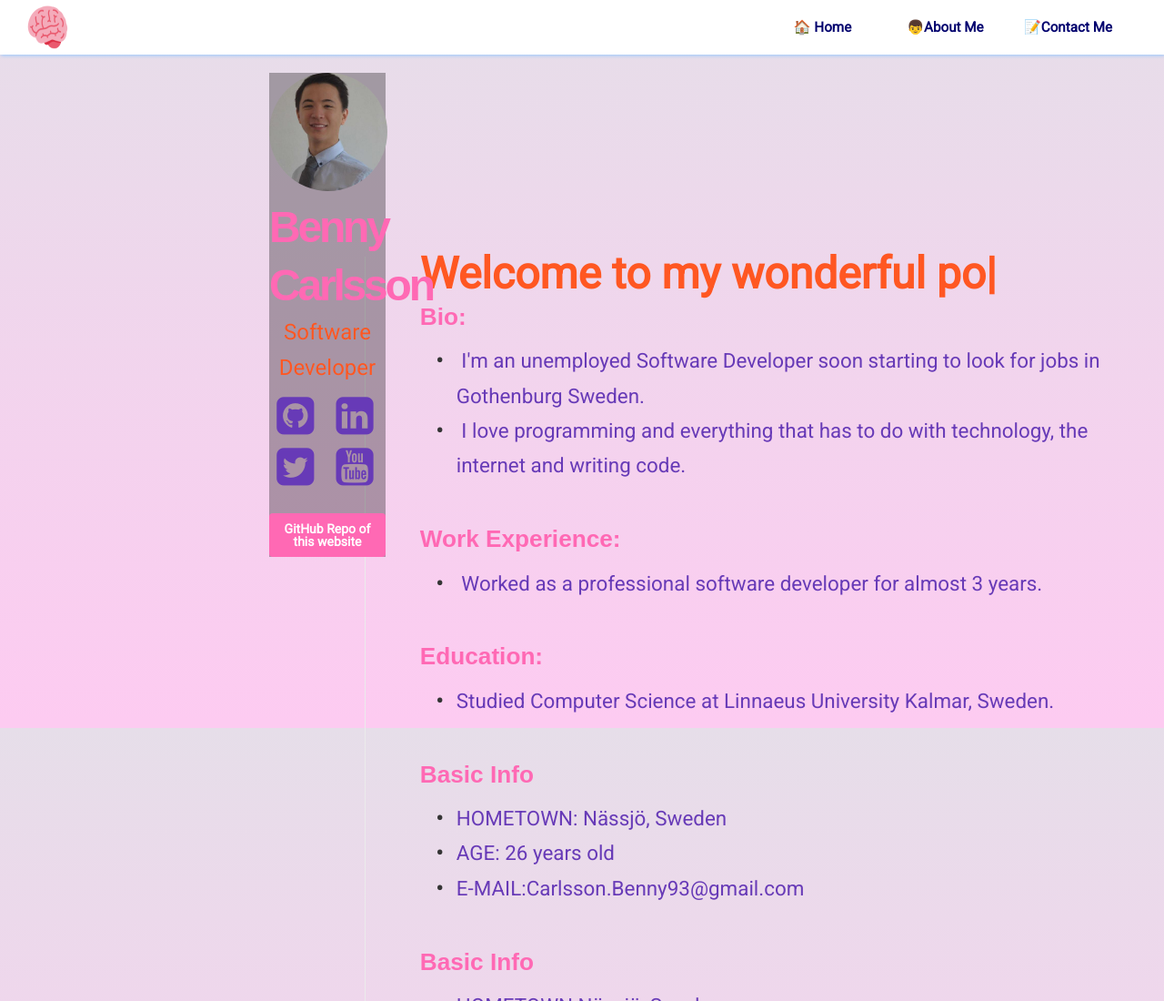
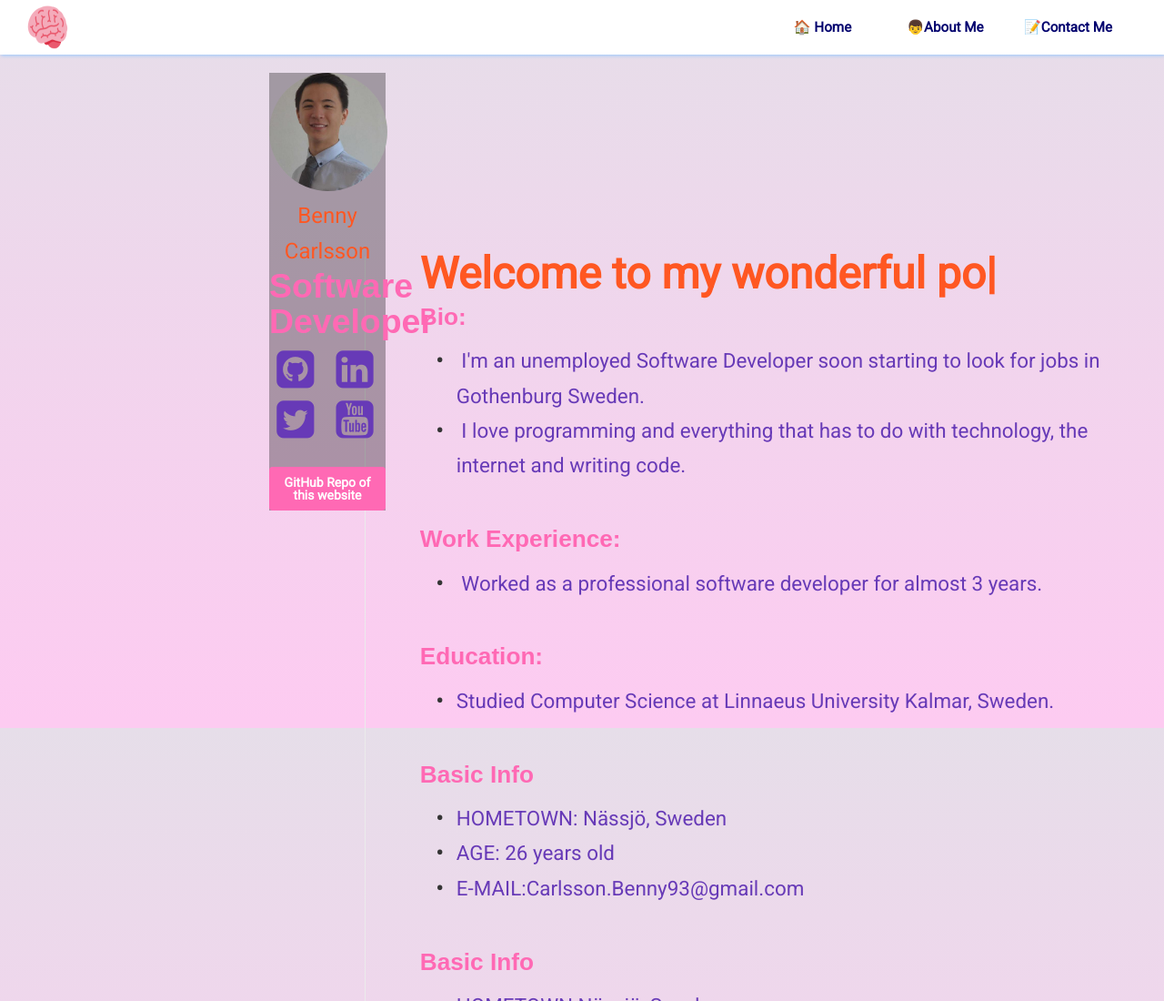
Before and after one commit to BennyCarlsson/MyPortfolio-Hacktoberfest2019, a plain HTML site: page index.html in a window 1280 px wide. Shown: the top 1100 px of the page at 91% size. Drawn offline with nearby package versions, Linux system fonts and the light colour scheme.

Commit message:
Update index.html

```diff
--- a/index.html
+++ b/index.html
@@ -62,9 +62,9 @@
     </nav>
       <div class="profile-area">
         <header id="home">
-          <img class="prfile-pic" src="profilepic.jpg" alt="Profile image" />
-          <h1 class="no-spacer hover-zoom">Benny Carlsson</h1>
-          <h2 class="no-spacer hover-zoom">Software Developer</h2>
+          <img  src="profilepic.jpg" alt="Profile image" />
+          <h2 class="no-spacer hover-zoom">Benny Carlsson</h2>
+          <h3 class="no-spacer hover-zoom">Software Developer</h3>
           <div class="social-icons">
             <a href="https://github.com/BennyCarlsson" target="_blank"><i class="fa fa-github-square fa-3x hover-zoom"></i></a>
             <a href="https://www.linkedin.com/in/benny-carlsson-620226ba/" target="_blank"><i class="fa fa-linkedin-square fa-3x hover-zoom"></i></a>
```
